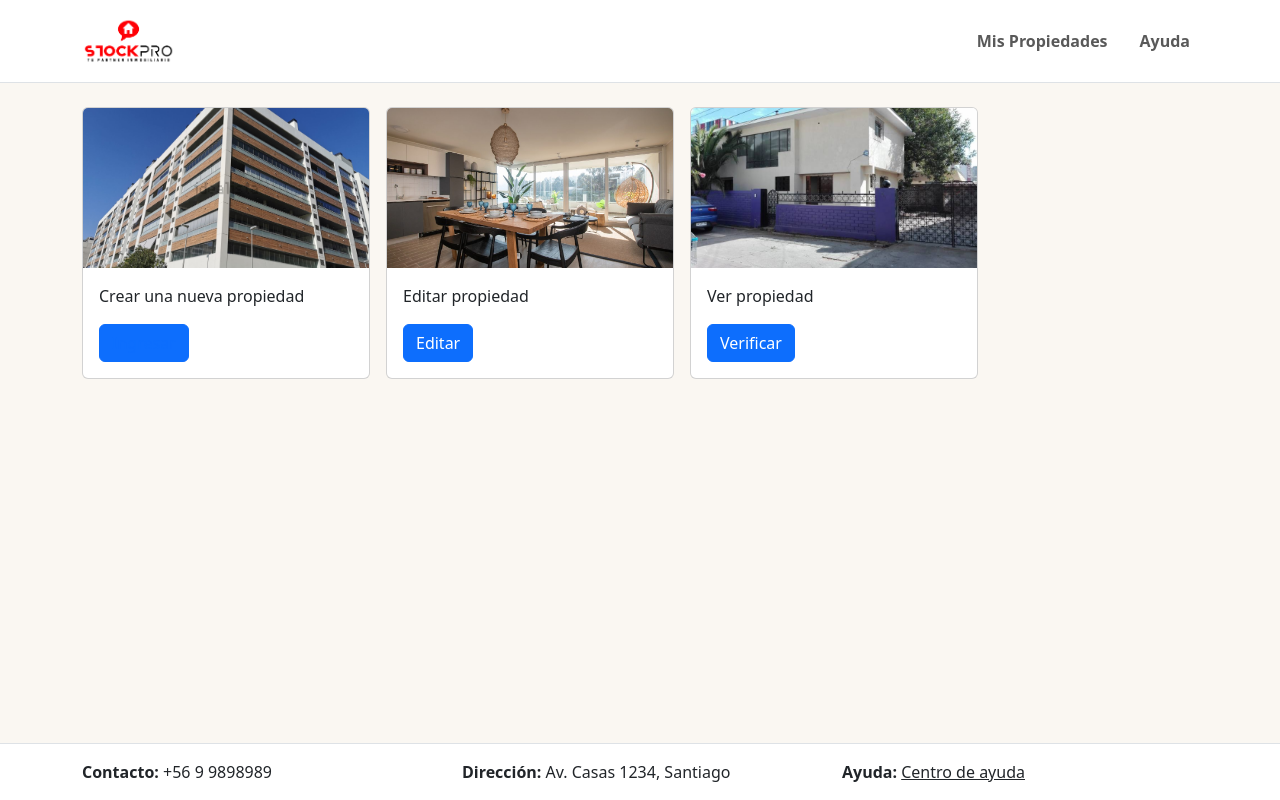
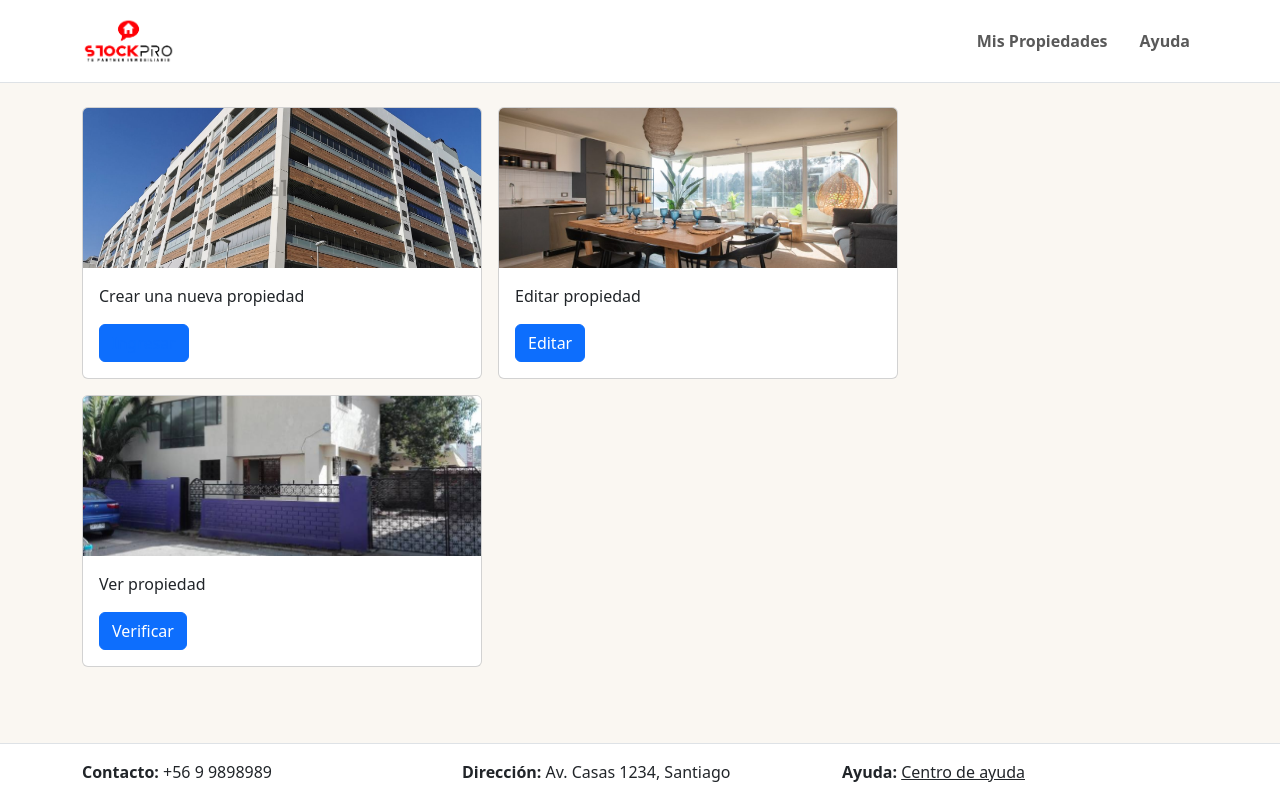
Before and after one commit to procapstone1808/pro.capstone2025, a Django app: template pro.capstone2025_maincode/templates/core/propiedadcrud.html in a window 1280 px wide. Run offline with Django 5.2, Linux system fonts and the light colour scheme; the template is opened without the code that fills it, so the values that code supplies are empty.

Commit message:
Update propiedadcrud.html

```diff
--- a/pro.capstone2025_maincode/templates/core/propiedadcrud.html
+++ b/pro.capstone2025_maincode/templates/core/propiedadcrud.html
@@ -36,7 +36,7 @@
 
 <div class="cards-wrap">
 
- <div class="card" style="width: 18rem;">
+ <div class="card" style="width: 25rem;">
   <img class="card-img-top" src="{% static 'img/crear-prop.jpg' %}" alt="propiedad">
   <div class="card-body">
     <p class="card-text">Crear una nueva propiedad</p>
@@ -44,7 +44,7 @@
   </div>
  </div>
 
- <div class="card" style="width: 18rem;">
+ <div class="card" style="width: 25rem;">
   <img class="card-img-top" src="{% static 'img/propiedad-reg.jpeg' %}" alt="editar">
   <div class="card-body">
     <p class="card-text">Editar propiedad</p>
@@ -52,7 +52,7 @@
   </div>
  </div>
 
- <div class="card" style="width: 18rem;">
+ <div class="card" style="width: 25rem;">
   <img class="card-img-top" src="{% static 'img/ver-prop.jpeg' %}" alt="ver">
   <div class="card-body">
     <p class="card-text">Ver propiedad</p>
```
